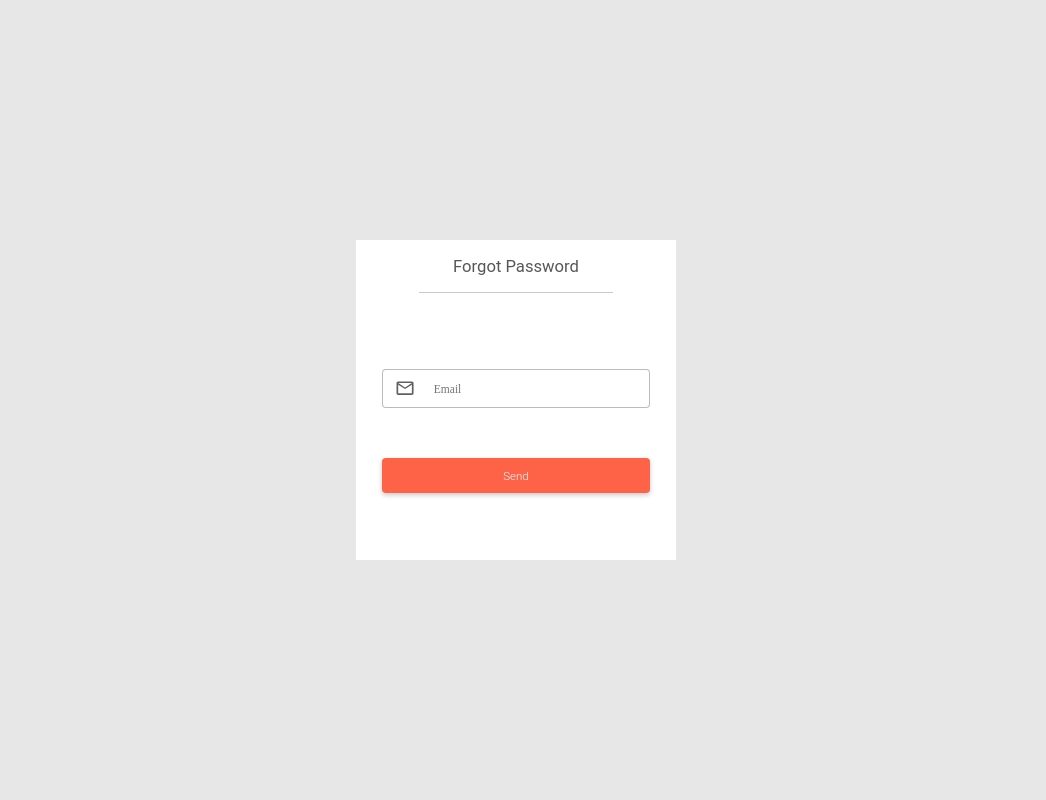
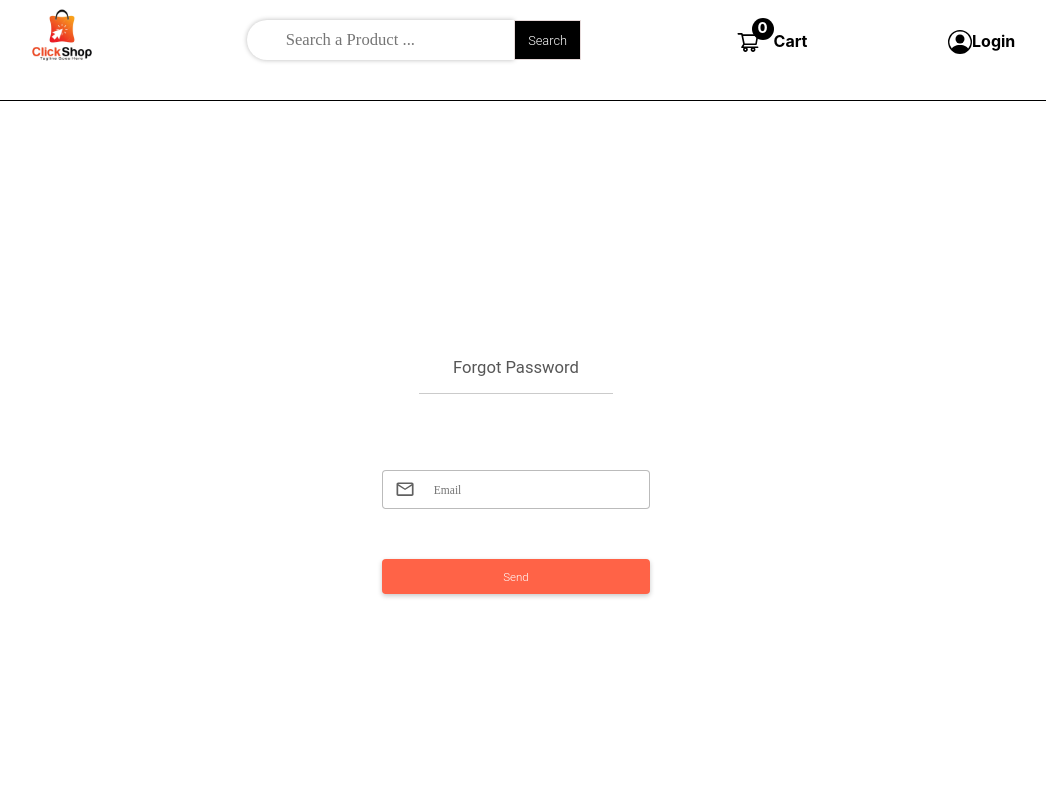
Before and after one commit to nitinkondhari03/E-COMMERCE, a React (Create React App) app in the folder frontend/: page /password/forgot in a window 1280 px wide. Shown: the top 800 px of the page, without its empty margins (124-1170 px from the left). Built offline with nearby package versions, Linux system fonts and the light colour scheme; no server answers.

Commit message:
add css forget password

```diff
--- a/frontend/src/component/Home/ProductCard.css
+++ b/frontend/src/component/Home/ProductCard.css
@@ -15,6 +15,7 @@
       height: 22%;
       overflow: hidden;
 }
+
 #productcardrating{
       height: 10%;
 }
--- a/frontend/src/component/User/ForgotPassword.css
+++ b/frontend/src/component/User/ForgotPassword.css
@@ -5,10 +5,7 @@
   display: flex;
   justify-content: center;
   align-items: center;
-  background-color: rgb(231, 231, 231);
-  position: fixed;
-  top: 0%;
-  left: 0;
+  background-color:white;
 }
 
 .forgotPasswordBox {
@@ -82,7 +79,7 @@
   background-color: rgb(179, 66, 46);
 }
 
-@media screen and (max-width: 600px) {
+@media screen and (max-width: 800px) {
   .forgotPasswordContainer {
     background-color: white;
   }
--- a/frontend/src/component/User/LoginSignUp.css
+++ b/frontend/src/component/User/LoginSignUp.css
@@ -160,7 +160,7 @@
   transform: translateX(100%);
 }
 
-@media screen and (max-width: 600px) {
+@media screen and (max-width: 800px) {
   .LoginSignUpContainer {
     background-color: white;
   }
--- a/frontend/src/component/User/Profile.css
+++ b/frontend/src/component/User/Profile.css
@@ -92,7 +92,7 @@
   background-color: rgb(31, 31, 31);
 }
 
-@media screen and (max-width: 600px) {
+@media screen and (max-width: 800px) {
   .profileContainer {
     flex-direction: column;
   }
--- a/frontend/src/component/User/ResetPassword.css
+++ b/frontend/src/component/User/ResetPassword.css
@@ -82,7 +82,7 @@
   background-color: rgb(179, 66, 46);
 }
 
-@media screen and (max-width: 600px) {
+@media screen and (max-width: 800px) {
   .resetPasswordContainer {
     background-color: white;
   }
--- a/frontend/src/component/User/UpdatePassword.css
+++ b/frontend/src/component/User/UpdatePassword.css
@@ -80,7 +80,7 @@
   background-color: rgb(179, 66, 46);
 }
 
-@media screen and (max-width: 600px) {
+@media screen and (max-width: 800px) {
   .updatePasswordContainer {
     background-color: white;
   }
--- a/frontend/src/component/User/UpdateProfile.css
+++ b/frontend/src/component/User/UpdateProfile.css
@@ -110,7 +110,7 @@
   background-color: rgb(179, 66, 46);
 }
 
-@media screen and (max-width: 600px) {
+@media screen and (max-width: 800px) {
   .updateProfileContainer {
     background-color: white;
   }
```
Also changed, not shown: frontend/src/component/Home/ProductCard.jsx (+8 -3 lines).
